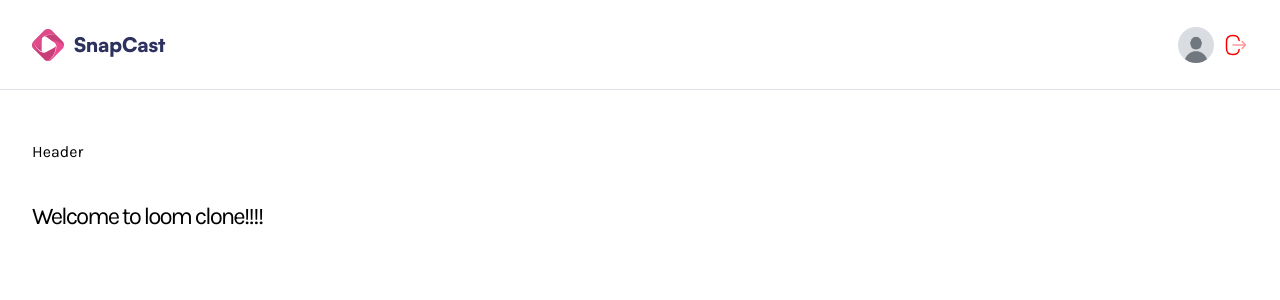
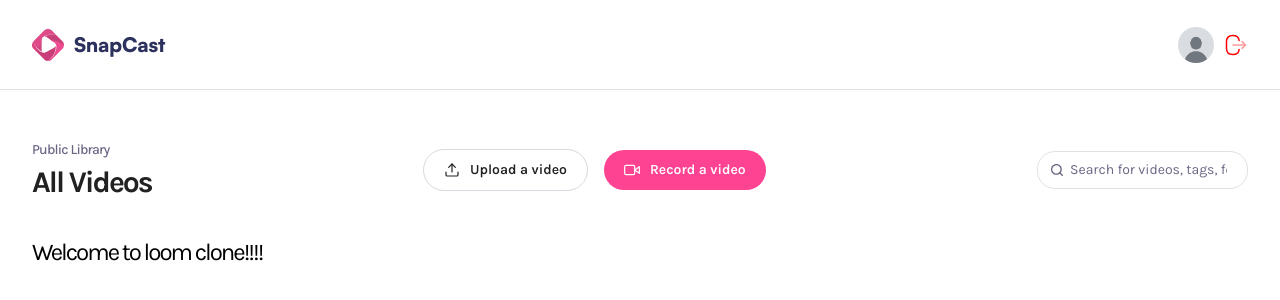
Before and after one commit to automation-andy101/screen-recorder-app, a Next.js app: page / in a window 1280 px wide. Shown: the top 300 px of the page. Built offline with nearby package versions, Linux system fonts and the light colour scheme.

Commit message:
Added Navbar and header sections

```diff
--- a/app/(root)/page.tsx
+++ b/app/(root)/page.tsx
@@ -4,7 +4,7 @@
 const Page = () => {
     return (
         <main className="wrapper page">
-            <Header />
+            <Header title="All Videos" subHeader="Public Library" />
             <h1 className="text-2xl">Welcome to loom clone!!!!</h1>
         </main>
     )
--- /dev/null
+++ b/app/(root)/profile/[id]/page.tsx
@@ -0,0 +1,10 @@
+
+const Page = ({ params }: ParamsWithSearch) => {
+    return (
+        <div>
+
+        </div>
+    );
+};
+
+export default Page;
--- a/components/Header.tsx
+++ b/components/Header.tsx
@@ -1,9 +1,46 @@
+import Image from "next/image";
+import Link from "next/link";
+import {ICONS} from "@/constants";
 
 const Header = ({ subHeader, title, userImg }: SharedHeaderProps) => {
     return (
-        <div>
-            Header
-        </div>
+        <header className="header">
+            <section className="header-container">
+                <div className="details">
+                    {userImg && (
+                        <Image src={userImg || '/assets/images/dummy.jpg'} alt="user" width={66} height={66} className="rounded-full" />
+                    )}
+
+                    <article>
+                        <p>{subHeader}</p>
+                        <h1>{title}</h1>
+                    </article>
+                </div>
+
+                <aside>
+                    <Link href='/upload'>
+                        <Image src="/assets/icons/upload.svg" alt="upload" width={16} height={16} />
+                        <span>Upload a video</span>
+                    </Link>
+                    <div className="record">
+                        <button className="primary-btn">
+                            <Image src={ICONS.record} alt="record" width={16} height={16} />
+                            <span>Record a video</span>
+                        </button>
+                    </div>
+                </aside>
+
+                <section className="search-filter">
+                    <div className="search">
+                        <input
+                            type="text"
+                            placeholder="Search for videos, tags, folders..."
+                        />
+                        <Image src="/assets/icons/search.svg" alt="search" width={16} height={16} />
+                    </div>
+                </section>
+            </section>
+        </header>
     );
 };
 
--- a/components/Navbar.tsx
+++ b/components/Navbar.tsx
@@ -1,10 +1,14 @@
-import React from 'react';
+"use client"
+
 import Link from "next/link";
 import Image from "next/image";
+import {useRouter} from "next/navigation";
 
 const user = {};
 
 const Navbar = () => {
+    const router = useRouter();
+
     return (
         <header className="navbar">
             <nav>
@@ -15,7 +19,7 @@
 
                 {user && (
                     <figure className="profile-image">
-                        <button>
+                        <button onClick={() => router.push('/profile/123456')}>
                             <Image src="/assets/images/dummy.jpg" alt="user" width={36} height={36} className="rounded-full aspect-square" />
                         </button>
                         <button className="cursor-pointer">
```
